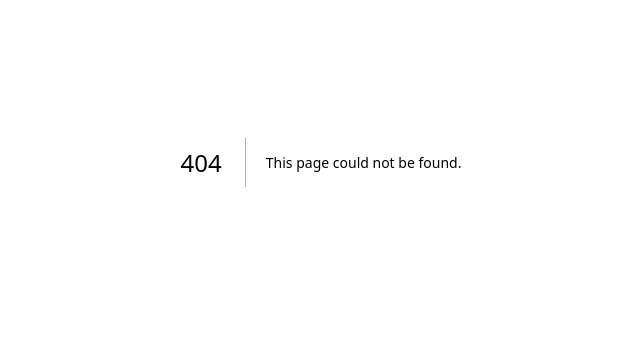
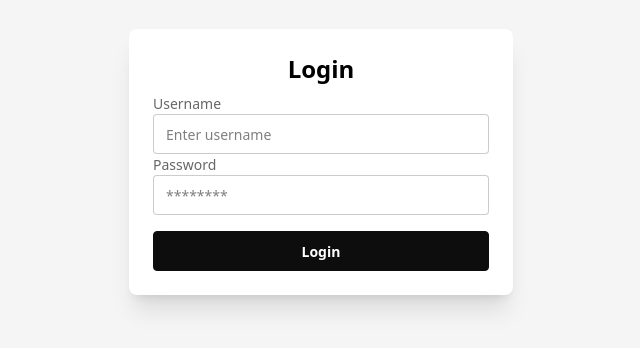
Before and after one commit to MKMukeshkannan/monastry360, a Next.js app in the folder client/: page /login in a window 1280 px wide. Before the commit this address had no page. Shown: the part 238-586 px from the top of the page, without its empty margins (319-959 px from the left). Built offline with nearby package versions, Linux system fonts and the light colour scheme.

Commit message:
feat: login bitedust

```diff
--- a/client/package.json
+++ b/client/package.json
@@ -12,7 +12,8 @@
     "@tabler/icons-react": "^3.35.0",
     "next": "15.5.4",
     "react": "19.1.0",
-    "react-dom": "19.1.0"
+    "react-dom": "19.1.0",
+    "zustand": "^5.0.8"
   },
   "devDependencies": {
     "@eslint/eslintrc": "^3",
--- a/client/src/app/globals.css
+++ b/client/src/app/globals.css
@@ -1,4 +1,4 @@
 @import "tailwindcss";
 @plugin "daisyui" {
-  themes: lofi --default, dark --prefersdark;
+  themes: lofi --default;
 }
--- /dev/null
+++ b/client/src/app/login/page.tsx
@@ -0,0 +1,81 @@
+"use client";
+
+import { useState } from "react";
+import { useRouter } from "next/navigation";
+import { useUserStore } from "@/utils/store";
+
+export default function LoginPage() {
+  const [email, setEmail] = useState("");
+  const [password, setPassword] = useState("");
+  const [error, setError] = useState<string | null>(null);
+  const router = useRouter();
+  const setUser = useUserStore((state) => state.setUser);
+
+  const handleSubmit = (e: React.FormEvent) => {
+    e.preventDefault();
+
+    if (email === "john" && password === "12345678") {
+      setUser({
+        user_name: "John Doe",
+        user_email: "john@example.com",
+        profile_picture: "https://www.gravatar.com/avatar/2c7d99fe281ecd3bcd65ab915bac6dd5?s=250",
+      });
+      router.push("/");
+    } else {
+      setError("Invalid username or password!");
+      setTimeout(() => setError(null), 3000); // hide toast after 3s
+    }
+  };
+
+  return (
+    <div className="flex justify-center items-center min-h-screen bg-base-200 px-4">
+      <div className="card w-96 bg-base-100 shadow-xl">
+        <div className="card-body">
+          <h2 className="text-2xl font-bold text-center">Login</h2>
+          <form onSubmit={handleSubmit} className="form-control gap-4">
+            <div>
+              <label className="label">
+                <span className="label-text">Username</span>
+              </label>
+              <input
+                type="text"
+                placeholder="Enter username"
+                className="input input-bordered w-full"
+                value={email}
+                onChange={(e) => setEmail(e.target.value)}
+                required
+              />
+            </div>
+
+            <div>
+              <label className="label">
+                <span className="label-text">Password</span>
+              </label>
+              <input
+                type="password"
+                placeholder="********"
+                className="input input-bordered w-full"
+                value={password}
+                onChange={(e) => setPassword(e.target.value)}
+                required
+              />
+            </div>
+
+            <button type="submit" className="btn btn-primary w-full mt-4">
+              Login
+            </button>
+          </form>
+        </div>
+      </div>
+
+      {/* DaisyUI Toast */}
+      {error && (
+        <div className="toast toast-end">
+          <div className="alert alert-error">
+            <span>{error}</span>
+          </div>
+        </div>
+      )}
+    </div>
+  );
+}
--- a/client/src/app/page.tsx
+++ b/client/src/app/page.tsx
@@ -1,6 +1,8 @@
 'use client'
 import { IconHome, IconMapPin, IconSearch, IconUserCircle, IconUsersGroup } from "@tabler/icons-react";
-import { useState } from "react";
+import { useRouter } from "next/navigation";
+import { useEffect, useState } from "react";
+import { useUserStore } from '@/utils/store'
 
 const navItems = [
   { label: "Community",  icon: <IconUsersGroup size={24} />},
@@ -12,6 +14,24 @@ const navItems = [
 
 export default function MobileUI() {
   const [active, setActive] = useState(2);
+  const router = useRouter();
+  const profile = useUserStore((state) => state.profile);
+
+  const [hydrated, setHydrated] = useState(false);
+
+  useEffect(() => {
+    setHydrated(true);
+  }, []);
+
+  useEffect(() => {
+    if (hydrated && profile === null) {
+      router.replace("/login");
+    }
+  }, [hydrated, profile, router]);
+
+  if (!hydrated) return <div>Loading...</div>;
+  if (profile === null) return null;
+
 
   const pageContent = () => {
     switch (active) {
@@ -31,7 +51,7 @@ export default function MobileUI() {
   };
 
   return (
-    <div className="min-h-screen flex flex-col bg-white">
+    <div className="min-h-screen flex flex-col bgwhite">
         <main className="w-full h-0 flex-1 overflow-y-auto">
             {pageContent()}
         </main>
--- /dev/null
+++ b/client/src/utils/store.ts
@@ -0,0 +1,27 @@
+import { create } from "zustand";
+import { persist } from "zustand/middleware";
+
+interface UserProfile {
+  user_name: string;
+  user_email: string;
+  profile_picture: string;
+}
+
+interface UserStore {
+  profile: UserProfile | null;
+  setUser: (user: UserProfile) => void;
+  resetUser: () => void;
+}
+
+export const useUserStore = create<UserStore>()(
+  persist(
+    (set) => ({
+      profile: null,
+      setUser: (user) => set({ profile: user }),
+      resetUser: () => set({ profile: null }),
+    }),
+    {
+      name: "user-storage",
+    }
+  )
+);
```
Also changed, not shown: 2 other files (tests, documents, lock files or other folders).
